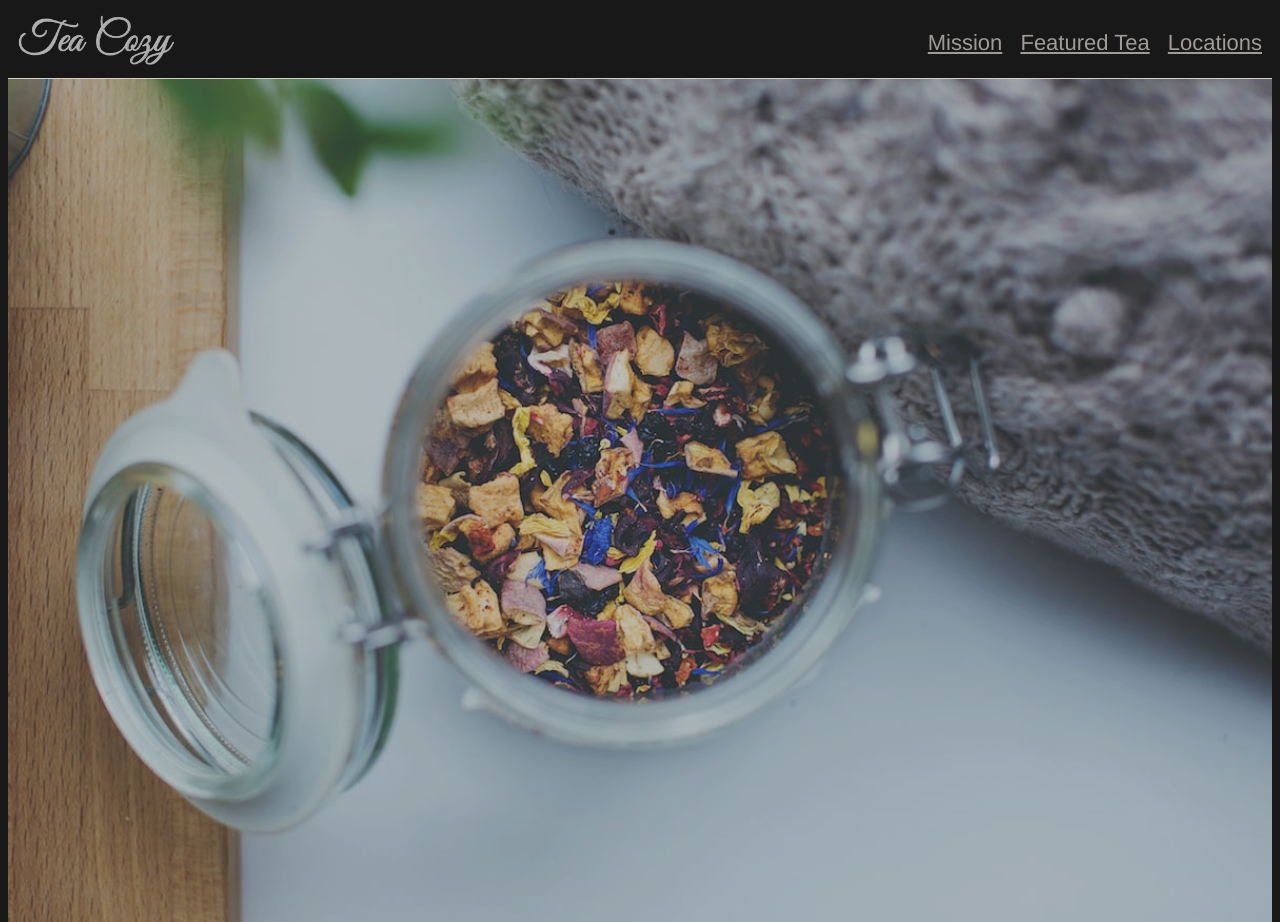
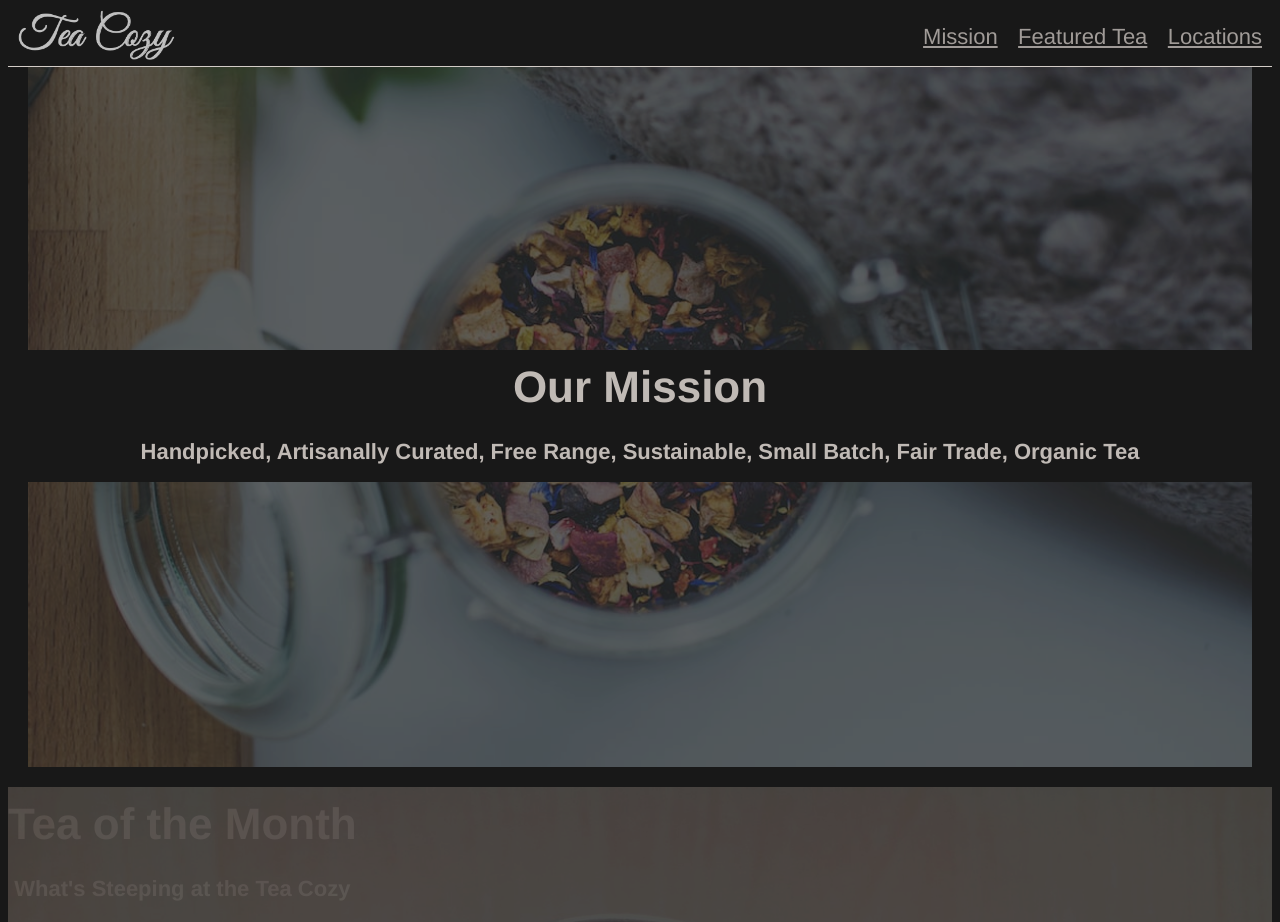
Before and after one commit to IpshitaChatterjee/Off-Platform-Project-Tea-Cozy-codecademy, a plain HTML site: page index.html in a window 1280 px wide. Shown: the top 922 px of the page. Drawn offline with Linux system fonts and the light colour scheme.

Commit message:
mission section done

```diff
--- a/index.html
+++ b/index.html
@@ -17,14 +17,14 @@
                 </ul>
             </div>
         </div>
-        <div id="mission">
+        <div class="mission">
             <img src="images/img-mission-background.jpg" class="mission-img" >
             <div class="banner">
                 <h2>Our Mission</h2>
                 <h4>Handpicked, Artisanally Curated, Free Range, Sustainable, Small Batch, Fair Trade, Organic Tea</h4>
             </div>
         </div>
-        <div id="featured-tea">
+        <div class="featured-tea">
             <div class="banner">
                 <h2>Tea of the Month</h2>
                 <h4>What's Steeping at the Tea Cozy</h4>
--- a/style.css
+++ b/style.css
@@ -1,15 +1,21 @@
 * {
     font-family: Helvetica, sans-serif;
-    font-size: 22px;
     color: seashell;
     background-color: black;
+    text-align: center;
     opacity: 0.9;
-    text-align: center;
+}
+
+p, li, h4 {
+    font-size: 22px;
 }
 
 img {
     width: 100%;
+    opacity: 0.4;
 }
+
+/* navbar styling */
 
 .navbar {
     display: flex;
@@ -17,17 +23,19 @@ img {
     justify-content: space-between;
     padding: 0px 10px;
     border-bottom: 1px solid seashell;
+    z-index: 2;
 }
 
 .navbar li {
     list-style: none;
     display: inline-flex;
     text-decoration: underline;
-    margin-left: 12px;
+    margin-left: 16px;
 }
 
 .navbar img {
     height: 50px;
+    opacity: 1;
 }
 
 .nav-items {
@@ -35,3 +43,40 @@ img {
     justify-content: flex-end;
     flex-grow: 1;
 }
+
+/* hero styling */
+
+.mission {
+    margin: 0px 20px 20px 20px;
+}
+
+.mission img {
+    width: 100%;
+    height: 700px;
+    object-fit: cover;       /* fill without stretching */
+    object-position: center; /* optional: focus area */
+    display: block;
+}
+
+.banner {
+    display: flex;
+    flex-direction: column;
+    align-content: center;
+    justify-content: center;
+    align-items: center;
+    position: absolute;
+    opacity: 1;
+    line-height: 0px;
+}
+
+.mission .banner {
+    z-index: 2;
+    top: 350px;
+    width: 100%;
+    left: 0;
+    right: 0;
+}
+
+h2 {
+    font-size: 44px;
+}
```
